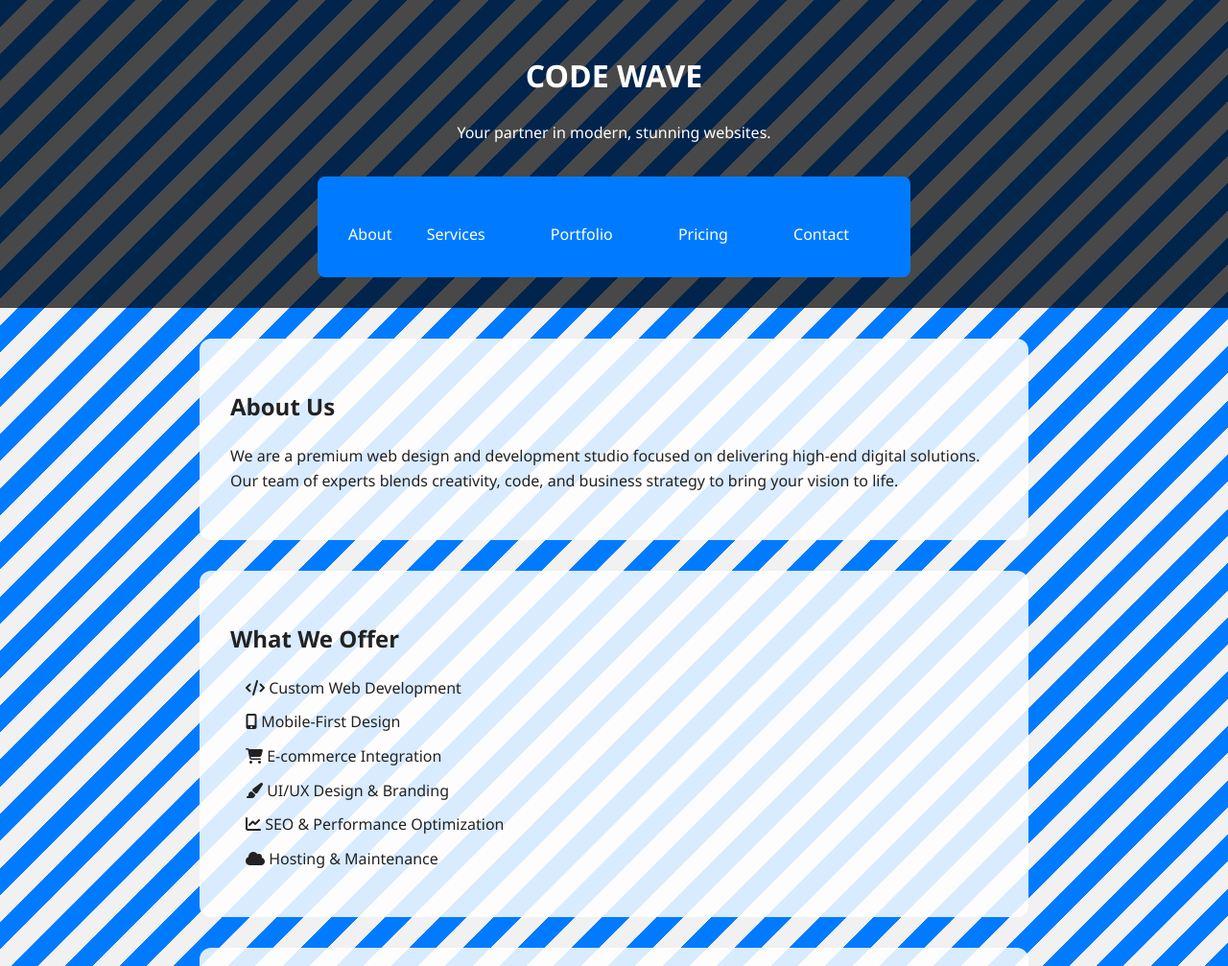
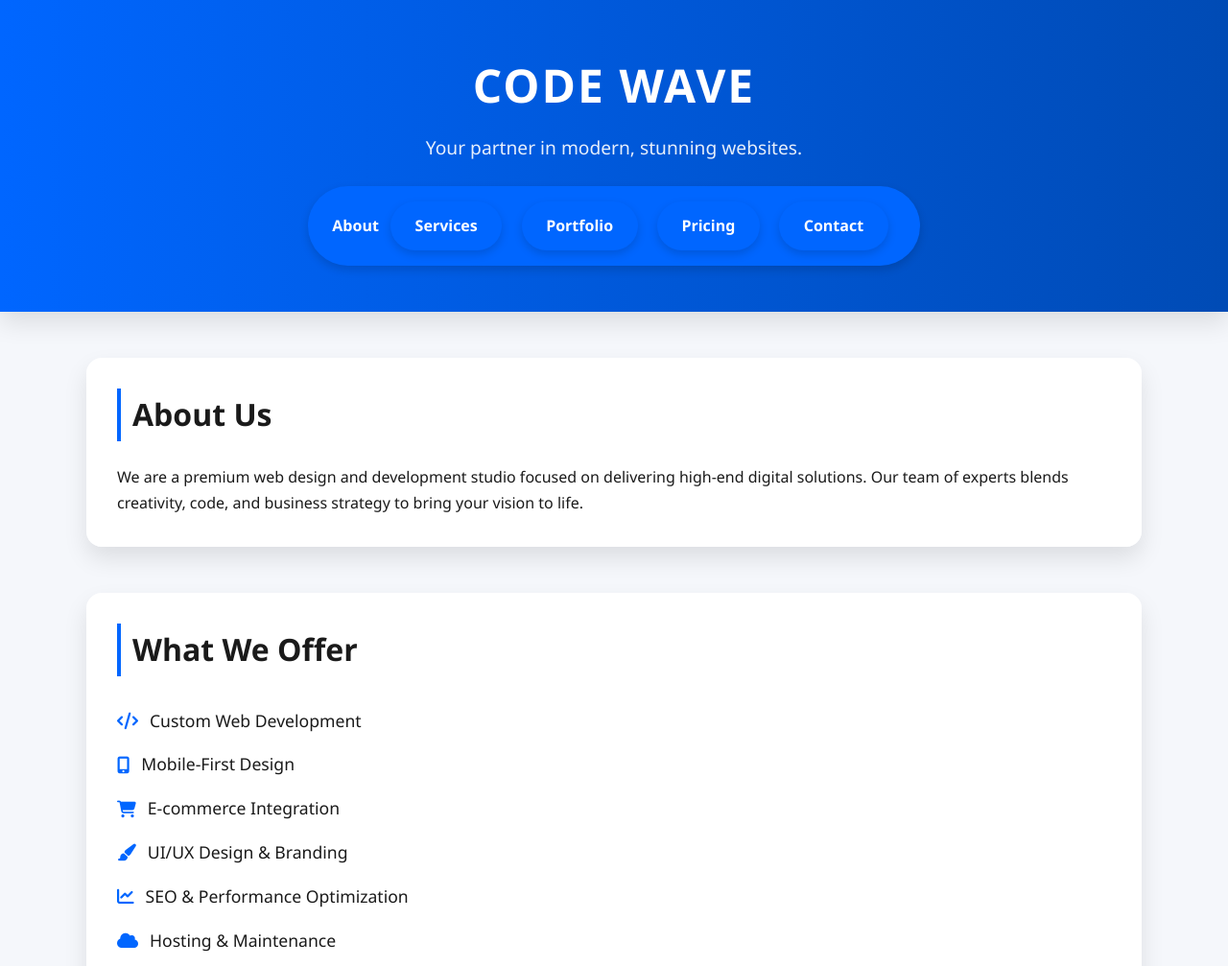
Before and after one commit to jivin7/main-web, a plain HTML site: page index.html in a window 1280 px wide. Shown: the top 1007 px of the page at 96% size. Drawn offline with nearby package versions, Linux system fonts and the light colour scheme.

Commit message:
Update style.css

```diff
--- a/style.css
+++ b/style.css
@@ -1,63 +1,156 @@
+/* style.css */
+:root {
+  --primary-color: #0066ff;
+  --primary-dark: #004bb5;
+  --accent-color: #00d4ff;
+  --background: #f5f7fb;
+  --text-dark: #1a1a1a;
+  --text-light: #fff;
+  --card-bg: #ffffffee;
+  --shadow: 0 12px 24px rgba(0, 0, 0, 0.1);
+}
 
-  /* style.css */
+* {
+  margin: 0;
+  padding: 0;
+  box-sizing: border-box;
+}
+
 body {
-  margin: 0;
   font-family: 'Segoe UI', sans-serif;
-  background: repeating-linear-gradient(
-    135deg,
-    #007BFF,
-    #007BFF 20px,
-    #f1f1f1 20px,
-    #f1f1f1 40px
-  );
-  color: #222;
-  line-height: 1.6;
+  background-color: var(--background);
+  color: var(--text-dark);
+  line-height: 1.7;
+  scroll-behavior: smooth;
 }
 
 header {
-  background-color: rgba(0, 0, 0, 0.7);
-  color: white;
+  background: linear-gradient(to right, var(--primary-color), var(--primary-dark));
+  color: var(--text-light);
+  padding: 3rem 1.5rem;
   text-align: center;
-  padding: 2rem;
+  box-shadow: var(--shadow);
+  position: sticky;
+  top: 0;
+  z-index: 1000;
 }
 
-.intro, .features, .contact {
-  max-width: 800px;
-  margin: auto;
-  background: rgba(255, 255, 255, 0.85);
-  padding: 2rem;
-  margin-top: 2rem;
-  border-radius: 12px;
+header h1 {
+  font-size: 3rem;
+  margin-bottom: 0.5rem;
+  letter-spacing: 2px;
 }
 
-.features ul {
+header p {
+  font-size: 1.2rem;
+  opacity: 0.9;
+}
+
+nav {
+  margin-top: 1.5rem;
+}
+
+nav a.cta-button {
+  margin: 0.25rem 0.5rem;
+}
+
+.cta-button {
+  display: inline-block;
+  padding: 0.75rem 1.6rem;
+  background-color: var(--primary-color);
+  color: var(--text-light);
+  text-decoration: none;
+  border-radius: 50px;
+  font-weight: 600;
+  transition: all 0.3s ease-in-out;
+  box-shadow: 0 4px 10px rgba(0, 0, 0, 0.15);
+}
+
+.cta-button:hover {
+  background: var(--primary-dark);
+  transform: translateY(-2px);
+}
+
+section {
+  max-width: 1100px;
+  margin: 3rem auto;
+  padding: 2rem;
+  background: var(--card-bg);
+  border-radius: 16px;
+  box-shadow: var(--shadow);
+}
+
+h2 {
+  font-size: 2rem;
+  margin-bottom: 1.5rem;
+  border-left: 4px solid var(--primary-color);
+  padding-left: 0.75rem;
+}
+
+ul {
   list-style: none;
   padding: 0;
 }
 
-.features li {
-  margin: 10px 0;
-  padding-left: 1rem;
+.features ul li,
+.intro ul li {
+  font-size: 1.1rem;
+  padding: 0.5rem 0;
+  display: flex;
+  align-items: center;
 }
 
-.cta-button {
-  display: inline-block;
-  padding: 1rem 2rem;
-  background: #007BFF;
-  color: white;
-  text-decoration: none;
-  border-radius: 8px;
-  margin-top: 1rem;
+.features ul li i {
+  margin-right: 12px;
+  color: var(--primary-color);
 }
 
-.cta-button:hover {
-  background: #0056b3;
+input[type="text"],
+input[type="email"],
+textarea {
+  width: 100%;
+  padding: 0.9rem 1rem;
+  margin-top: 0.25rem;
+  border: 1px solid #ccc;
+  border-radius: 10px;
+  margin-bottom: 1.25rem;
+  font-size: 1rem;
+  transition: 0.2s ease;
+}
+
+input:focus,
+textarea:focus {
+  outline: none;
+  border-color: var(--primary-color);
+  box-shadow: 0 0 0 2px rgba(0, 102, 255, 0.2);
+}
+
+form label {
+  font-weight: bold;
 }
 
 footer {
   text-align: center;
-  padding: 1rem;
-  background: #333;
-  color: white;
-  margin-top: 3rem;
+  padding: 2rem;
+  background: #111;
+  color: #aaa;
+  font-size: 0.95rem;
+  margin-top: 4rem;
+  border-top: 4px solid var(--primary-color);
 }
+
+@media (max-width: 768px) {
+  header h1 {
+    font-size: 2.2rem;
+  }
+
+  section {
+    margin: 2rem 1rem;
+    padding: 1.5rem;
+  }
+
+  .cta-button {
+    padding: 0.6rem 1.3rem;
+    font-size: 0.95rem;
+  }
+}
```
